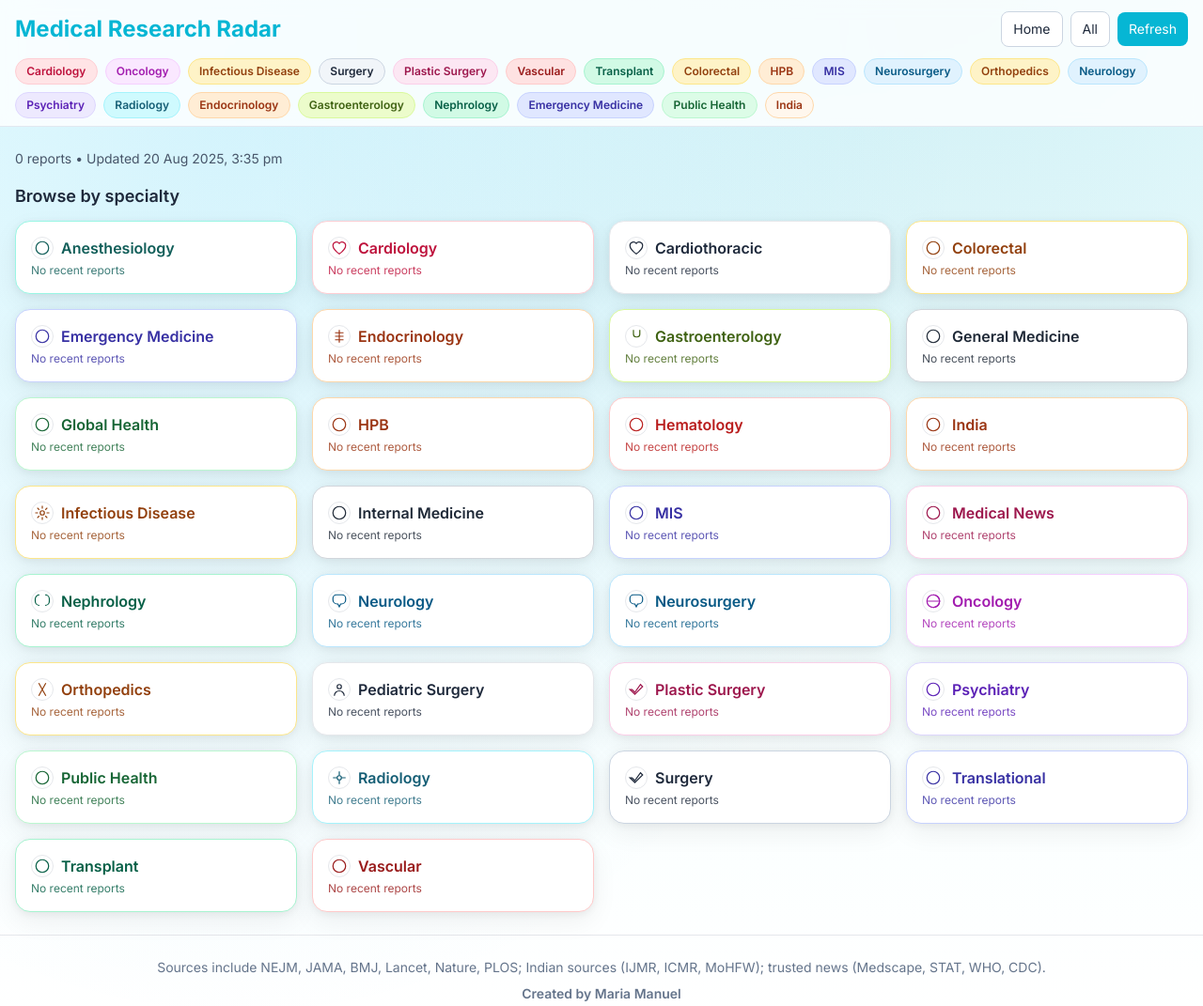
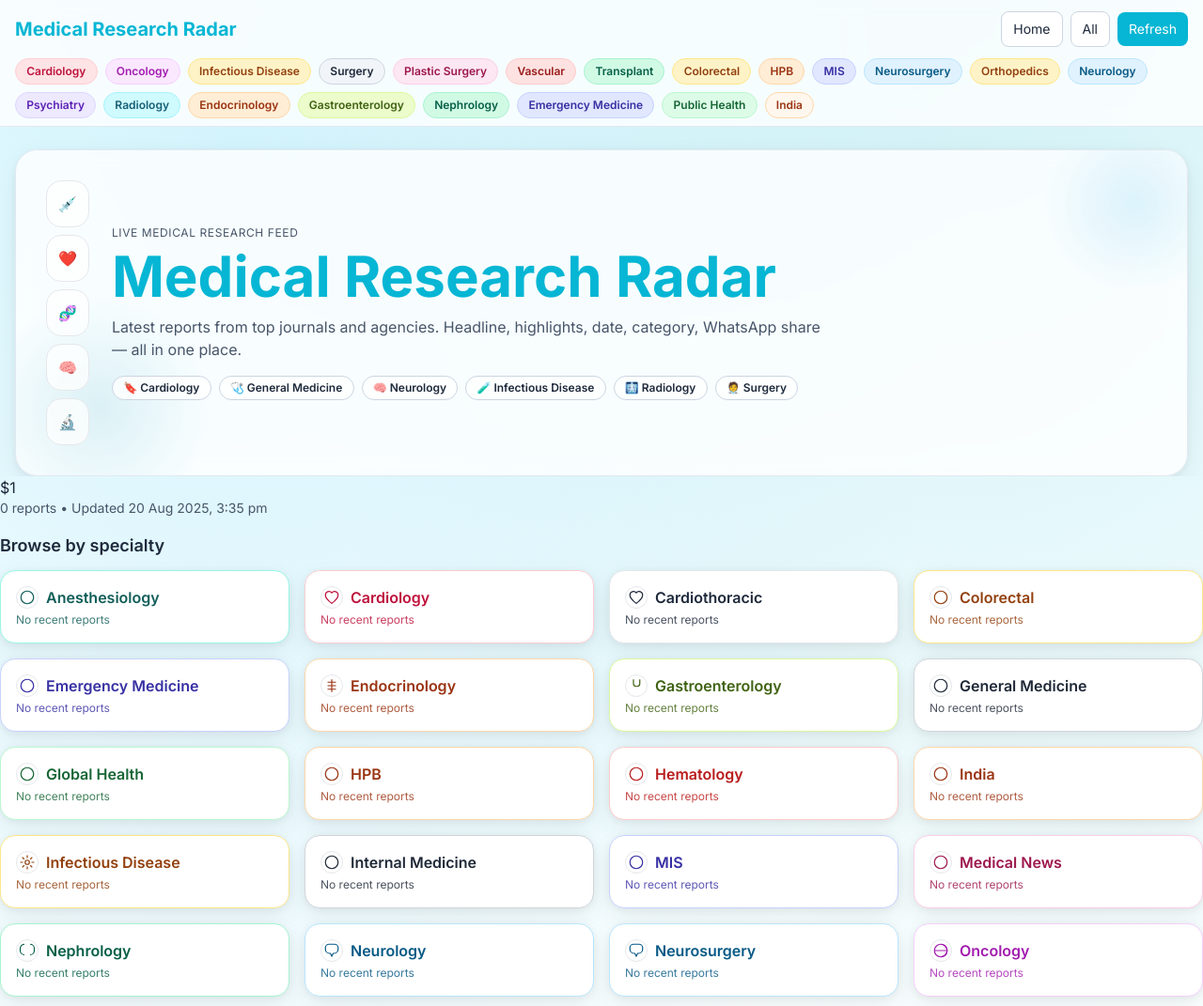
Before and after one commit to gurusofworld/mednewstracker, a plain HTML site: page index.html in a window 1280 px wide. Shown: the top 1071 px of the page at 94% size. Drawn offline with nearby package versions, Linux system fonts and the light colour scheme; no server answers.

Commit message:
Update index.html

```diff
--- a/index.html
+++ b/index.html
@@ -29,7 +29,7 @@
   <!-- Header / Nav -->
   <header class="sticky top-0 z-40 backdrop-blur bg-white/80 border-b border-slate-200">
     <div class="max-w-7xl mx-auto px-4 py-3 flex items-center justify-between">
-      <h1 class="text-2xl font-extrabold brand">Medical Research Radar</h1>
+      <h1 class="text-xl font-extrabold brand">Medical Research Radar</h1>
       <nav class="flex items-center gap-2">
         <button id="homeBtn" class="px-3 py-2 text-sm rounded-lg border border-slate-300 bg-white hover:bg-slate-50">Home</button>
         <button id="allBtn" class="px-3 py-2 text-sm rounded-lg border border-slate-300 bg-white hover:bg-slate-50">All</button>
@@ -51,7 +51,44 @@
     <div id="tagCloud" class="max-w-7xl mx-auto px-4 pb-2 flex flex-wrap gap-2"></div>
   </header>
 
-  <main class="max-w-7xl mx-auto px-4 py-6">
+  <!-- Hero Banner -->
+  <section id="heroBanner" class="relative overflow-hidden">
+    <div class="max-w-7xl mx-auto px-4 pt-6">
+      <div class="relative rounded-3xl border border-slate-200 bg-white/80 backdrop-blur p-6 sm:p-8 shadow-smooth overflow-hidden">
+        <div class="absolute -right-10 -top-10 w-48 h-48 rounded-full" style="background:radial-gradient(closest-side,var(--glow1),transparent)"></div>
+        <div class="absolute -left-8 -bottom-12 w-60 h-60 rounded-full" style="background:radial-gradient(closest-side,var(--glow2),transparent)"></div>
+
+        <div class="flex flex-col md:flex-row md:items-center gap-6 relative">
+          <!-- Icon strip -->
+          <div class="flex md:flex-col gap-2 shrink-0">
+            <span class="inline-flex p-3 rounded-2xl border bg-white/70" title="Clinics">💉</span>
+            <span class="inline-flex p-3 rounded-2xl border bg-white/70" title="Heart">❤️</span>
+            <span class="inline-flex p-3 rounded-2xl border bg-white/70" title="DNA">🧬</span>
+            <span class="inline-flex p-3 rounded-2xl border bg-white/70" title="Brain">🧠</span>
+            <span class="inline-flex p-3 rounded-2xl border bg-white/70" title="Microscope">🔬</span>
+          </div>
+
+          <div class="min-w-0">
+            <div class="text-xs uppercase tracking-wider text-slate-600">Live medical research feed</div>
+            <h2 class="mt-2 text-4xl sm:text-5xl md:text-6xl font-extrabold leading-[1.1] text-slate-900">
+              <span class="brand">Medical Research Radar</span>
+            </h2>
+            <p class="mt-3 text-slate-600 max-w-3xl">Latest reports from top journals and agencies. Headline, highlights, date, category, WhatsApp share — all in one place.</p>
+            <div class="mt-4 flex flex-wrap gap-2 text-xs">
+              <span class="pill">🔖 Cardiology</span>
+              <span class="pill">🩺 General Medicine</span>
+              <span class="pill">🧠 Neurology</span>
+              <span class="pill">🧪 Infectious Disease</span>
+              <span class="pill">🩻 Radiology</span>
+              <span class="pill">🧑‍⚕️ Surgery</span>
+            </div>
+          </div>
+        </div>
+      </div>
+    </div>
+  </section>
+
+  $1
     <div id="status" class="text-sm text-slate-600"></div>
 
     <!-- Home (Specialties) View -->
@@ -68,7 +105,7 @@
 
   <footer class="border-t py-6 text-center text-sm text-slate-500">
     <p>Sources include NEJM, JAMA, BMJ, Lancet, Nature, PLOS; Indian sources (IJMR, ICMR, MoHFW); trusted news (Medscape, STAT, WHO, CDC).</p>
-    <p class="mt-2 font-semibold">Created by Maria Manuel</p>
+    <p class="mt-2 font-semibold">Created by Maria Manuel for Medical Professionals</p>
   </footer>
 
   <script>
```
